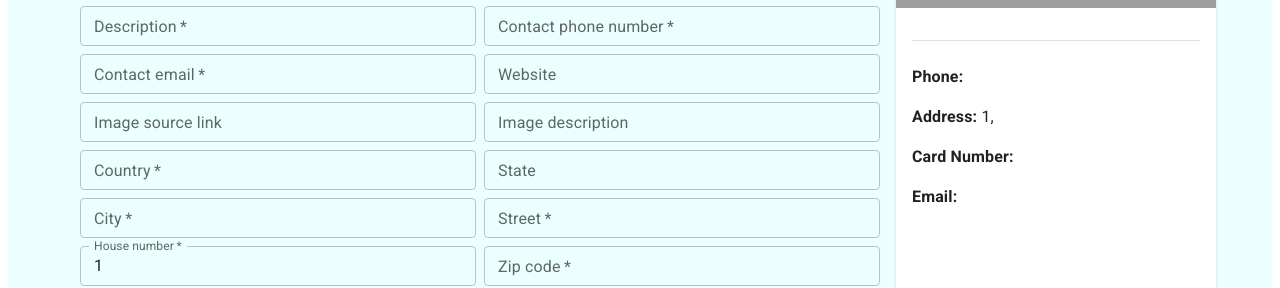
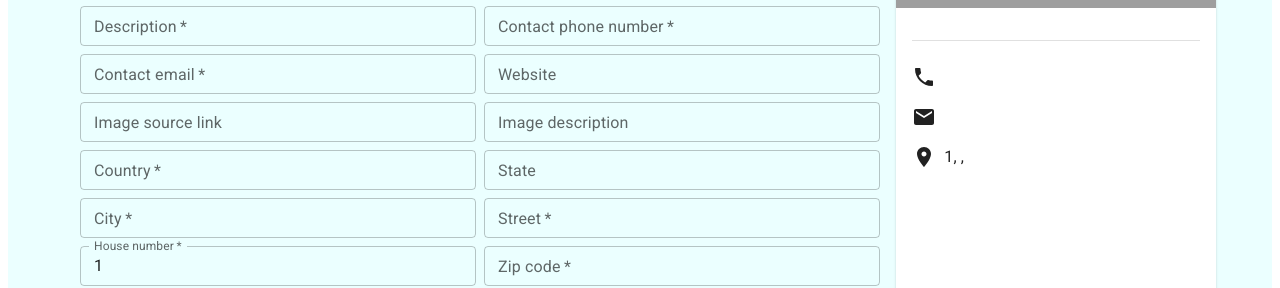
Before and after one commit to artvax0/cards-project, a React (Vite) app: page /new-card in a window 1280 px wide. Shown: the part 268-556 px from the top of the page. Built offline with nearby package versions, Linux system fonts and the light colour scheme; grey boxes are pictures that could not be loaded.

Commit message:
Improve card preview & card components

```diff
--- a/src/components/cards/CardBody.jsx
+++ b/src/components/cards/CardBody.jsx
@@ -1,25 +1,21 @@
 import React from 'react'
 import { Box, CardContent, Link, Typography } from '@mui/material'
+import PhoneIcon from '@mui/icons-material/Phone';
+import EmailIcon from '@mui/icons-material/Email';
+import PlaceIcon from '@mui/icons-material/Place';
 
-export default function CardBody({ phone, street, houseNumber, city, bizNumber, email, web }) {
+export default function CardBody({ phone, street, houseNumber, city, state, country, zip, email, web }) {
     return (
-    <>
+        <>
             <CardContent>
-                <Box component="div" display="flex" className="phoneNumber" sx={{ mt:1 }}>
-                    <Typography variant="body1" paragraph sx={{ fontWeight:'bold' }}>Phone:&nbsp;</Typography>
-                    <Typography variant="body1" paragraph>{phone}</Typography>
+                <Box component="div" display="flex" className="phoneNumber" sx={{ mt: 1 }}>
+                    <Typography variant="body1" paragraph sx={{ display: 'flex', alignItems: 'center' }}><PhoneIcon /> &nbsp; {phone}</Typography>
+                </Box>
+                <Box component="div" display="flex" className="email">
+                    <Typography variant="body1" paragraph sx={{ display: 'flex', alignItems: 'center' }}><EmailIcon /> &nbsp; {email}</Typography>
                 </Box>
                 <Box component="div" display="flex" className="address">
-                    <Typography variant="body1" paragraph sx={{ fontWeight:'bold' }}>Address:&nbsp;</Typography>
-                    <Typography variant="body1" paragraph>{street} {houseNumber}, {city}</Typography>
-                </Box>
-                <Box component="div" display="flex" className="cardNumber">
-                    <Typography variant="body1" paragraph sx={{ fontWeight:'bold' }}>Card Number:&nbsp;</Typography>
-                    <Typography variant="body1" paragraph>{bizNumber}</Typography>
-                </Box>
-                <Box component="div" display="flex" className="email">
-                    <Typography variant="body1" paragraph sx={{ fontWeight:'bold' }}>Email:&nbsp;</Typography>
-                    <Typography variant="body1" paragraph>{email}</Typography>
+                    <Typography variant="body1" paragraph sx={{ display: 'flex', alignItems: 'center' }}><PlaceIcon /> &nbsp; {street} {houseNumber}, {city}, {state ? state + ', ' : null} {country} {zip ? '| ' + zip : null}</Typography>
                 </Box>
                 <Link href='#' underline='hover' variant="body2">{web}</Link>
             </CardContent>
--- a/src/components/cards/CardComponent.jsx
+++ b/src/components/cards/CardComponent.jsx
@@ -13,7 +13,7 @@ export default function CardComponent({ card, handleDel, handleLike, handleEdit
             <Card sx={{ alignSelf: 'stretch', width: '375px', display: 'flex', flexDirection: 'column', justifyContent: 'space-between' }}>
                 <CardActionArea onClick={() => navigate(ROUTES.CARD_INFO + "/" + card._id)}>
                     <CardHeaderComponent img={card.image.url} alt={card.image.alt} title={card.title} subtitle={card.subtitle} />
-                    <CardBody phone={card.phone} street={card.address.street} houseNumber={card.address.houseNumber} city={card.address.city} bizNumber={card.bizNumber} email={card.email} web={card.web} />
+                    <CardBody phone={card.phone} street={card.address.street} houseNumber={card.address.houseNumber} city={card.address.city} state={card.address.state} country={card.address.country} zip={card.address.zip} email={card.email} web={card.web} />
                 </CardActionArea>
                 <CardActionBar handleDel={handleDel} handleEdit={handleEdit} handleLike={handleLike} likes={card.likes} cardId={card._id} userId={card.user_id} />
             </Card>
--- a/src/pages/CardsDetailsPage.jsx
+++ b/src/pages/CardsDetailsPage.jsx
@@ -42,7 +42,7 @@ export default function CardsDetailsPage() {
             <Typography gutterBottom sx={{ display: 'flex', alignItems: 'center' }} ><EmailIcon /> &nbsp; {card.email}</Typography>
             <Typography gutterBottom sx={{ display: 'flex', alignItems: 'center' }}><PhoneIcon /> &nbsp; {card.phone}</Typography>
 
-            <Typography gutterBottom sx={{ display: 'flex', alignItems: 'center' }}><PlaceIcon /> &nbsp; {card.address.street} {card.address.houseNumber}, {card.address.city}, {card.address.country}</Typography>
+            <Typography gutterBottom sx={{ display: 'flex', alignItems: 'center' }}><PlaceIcon /> &nbsp; {card.address.street} {card.address.houseNumber}, {card.address.city}, {card.address.state ? card.address.state + ', ' : null} {card.address.country} {card.address.zip ? '| ' + card.address.zip : null}</Typography>
             <Typography sx={{ display: 'flex', alignItems: 'center' }}><OpenInNewIcon /> &nbsp; <Link href="#">{card.web}</Link></Typography>
           </Box>
           <Box>
```
